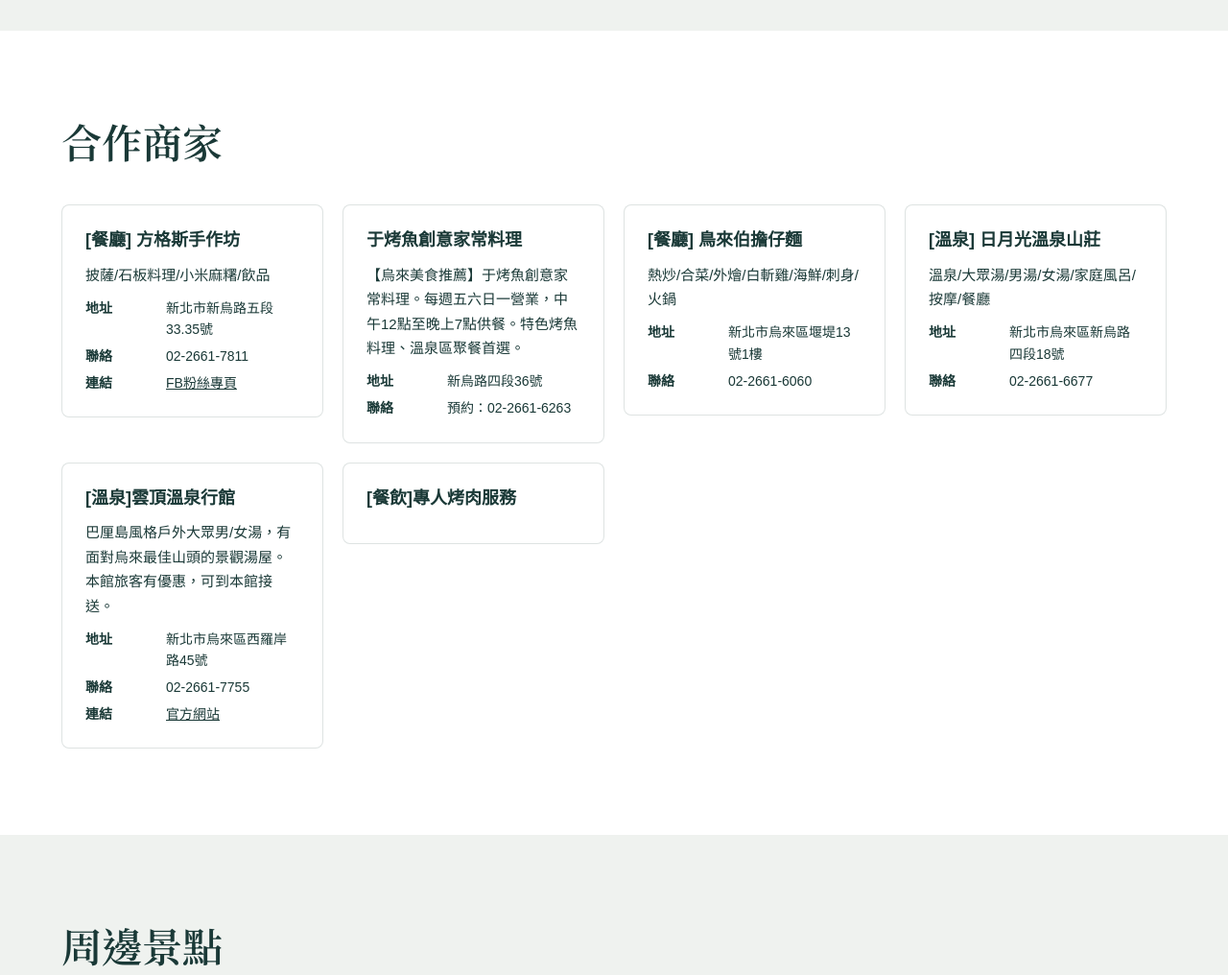
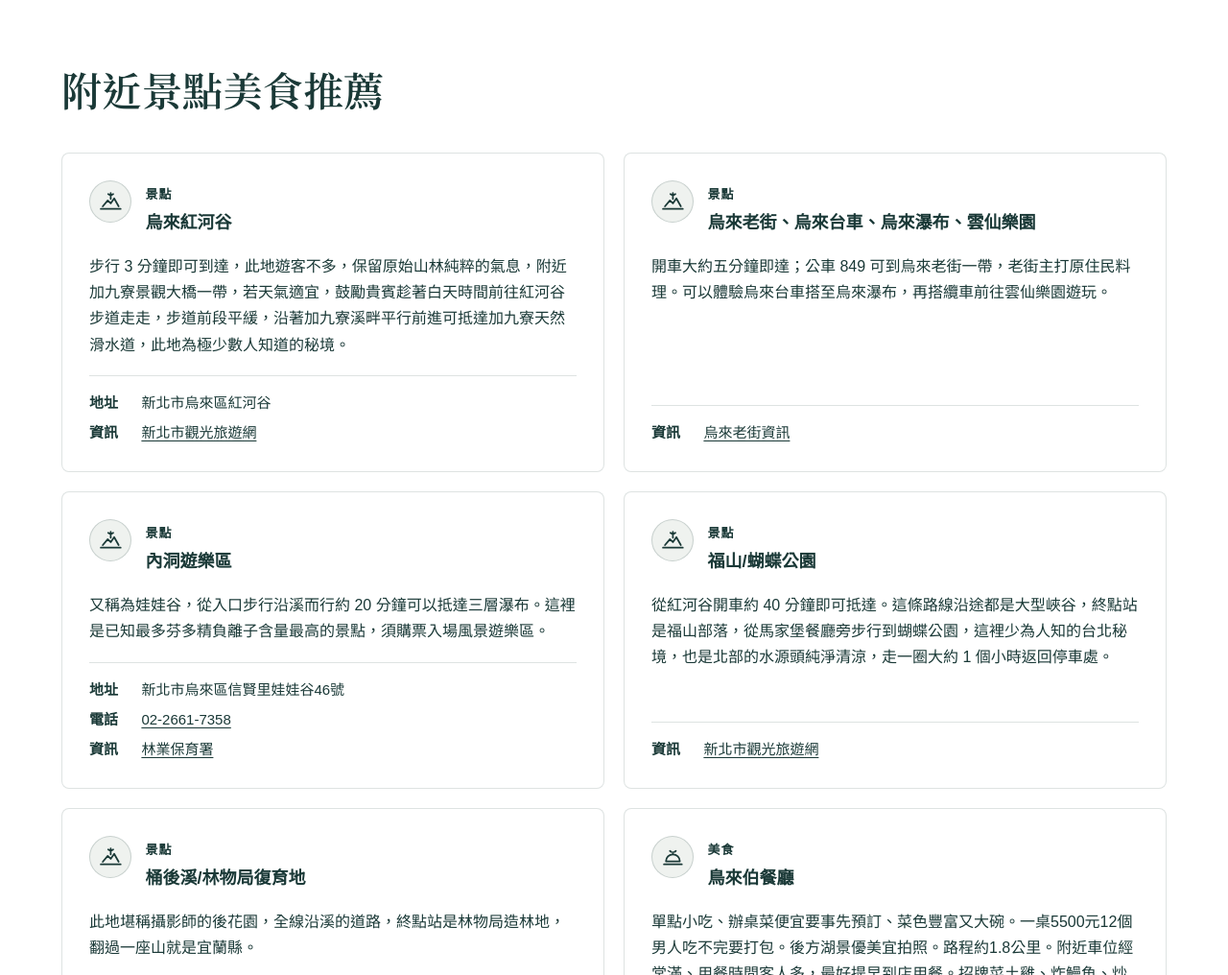
Before and after one commit to stts0919/invillage.com.tw, an Astro site in the folder apps/web/phase-b-spike/: page /about in a window 1280 px wide. Shown: the part 2420-3436 px from the top of the page at 96% size. Built offline with nearby package versions, Linux system fonts and the light colour scheme; Astro itself is replaced by a stand-in of ours; a web font is replaced by a local one.

Commit message:
[feat] 統一關於頁景點美食卡片與宋體

```diff
--- a/apps/web/phase-b-spike/src/pages/about.astro
+++ b/apps/web/phase-b-spike/src/pages/about.astro
@@ -19,65 +19,13 @@ const pageTitle = '關於我們';
 const heroImage = '/assets/secondary/mansion-night-001.jpg';
 const heroImageAlt = '紅河隱園夜晚建築外觀：大面積落地窗透出室內燈光，藍調天空與林木包圍。';
 
-type PartnerCard = {
-  id: string;
-  name: string;
-  description?: string;
+type NearbyDetails = {
   address?: string;
-  contact?: string;
-  linkLabel?: string;
-  linkUrl?: string;
+  phone?: string;
+  access?: string;
+  infoUrl?: string;
+  infoLabel?: string;
 };
-
-const partners: PartnerCard[] = [
-  {
-    id: 'partner-fanggsi',
-    name: '[餐廳] 方格斯手作坊',
-    description: '披薩/石板料理/小米麻糬/飲品',
-    address: '新北市新烏路五段33.35號',
-    contact: '02-2661-7811',
-    linkLabel: 'FB粉絲專頁',
-    linkUrl: 'https://www.facebook.com/fanggus/?locale=zh_TW',
-  },
-  {
-    id: 'partner-yukoyu',
-    name: '于烤魚創意家常料理',
-    description: '【烏來美食推薦】于烤魚創意家常料理。每週五六日一營業，中午12點至晚上7點供餐。特色烤魚料理、溫泉區聚餐首選。',
-    address: '新烏路四段36號',
-    contact: '預約：02-2661-6263',
-  },
-  {
-    id: 'partner-niaolaibo',
-    name: '[餐廳] 鳥來伯擔仔麵',
-    description: '熱炒/合菜/外燴/白斬雞/海鮮/刺身/火鍋',
-    address: '新北市烏來區堰堤13號1樓',
-    contact: '02-2661-6060',
-  },
-  {
-    id: 'partner-sunmoon',
-    name: '[溫泉] 日月光溫泉山莊',
-    description: '溫泉/大眾湯/男湯/女湯/家庭風呂/按摩/餐廳',
-    address: '新北市烏來區新烏路四段18號',
-    contact: '02-2661-6677',
-  },
-  {
-    id: 'partner-yunding',
-    name: '[溫泉]雲頂溫泉行館',
-    description:
-      '巴厘島風格戶外大眾男/女湯，有面對烏來最佳山頭的景觀湯屋。本館旅客有優惠，可到本館接送。',
-    address: '新北市烏來區西羅岸路45號',
-    contact: '02-2661-7755',
-    linkLabel: '官方網站',
-    linkUrl: 'https://cloudspring.com.tw/yun-ding/',
-  },
-  {
-    id: 'partner-bbq-service',
-    name: '[餐飲]專人烤肉服務',
-    description: '',
-    address: '',
-    contact: '',
-  },
-];
 
 type AttractionCard = {
   id: string;
@@ -122,35 +70,110 @@ type Recommendation = {
   id: string;
   name: string;
   body: string;
+  category: '美食' | '溫泉';
 };
 
 const nearbyRecommendations: Recommendation[] = [
   {
     id: 'rec-niaolaibo',
+    category: '美食',
     name: '鳥來伯餐廳',
     body:
       '單點小吃、辦桌菜便宜要事先預訂、菜色豐富又大碗。一桌5500元12個男人吃不完要打包。後方湖景優美宜拍照。路程約1.8公里。附近車位經常滿、用餐時間客人多，最好提早到店用餐。招牌菜土雞、炸鰻魚、炒飯等。',
   },
   {
     id: 'rec-yukoyu',
+    category: '美食',
     name: '于烤魚',
     body: '用餐環境、菜色不錯。是歌手于冠華所經營。',
   },
   {
     id: 'rec-tai-chicken',
+    category: '美食',
     name: '台雞店',
     body: '用餐空間大，在日月光溫泉附近，路邊停車方便，晚上比較早打烊需注意用餐時間。',
   },
   {
     id: 'rec-sunmoon',
+    category: '溫泉',
     name: '日月光溫泉',
     body: '具露天風呂大坪數戶外空間，少數提供親子一起泡湯的溫泉會館（須著泳裝），男、女湯、湯屋也是選項。',
   },
   {
     id: 'rec-yunding',
+    category: '溫泉',
     name: '雲頂溫泉',
     body: '半露天男女湯池環境不錯。',
   },
+];
+
+// 新增的到訪資訊；原景點／商家介紹文字保持不變。
+const nearbyDetails: Record<string, NearbyDetails> = {
+  'attraction-red-river-valley': {
+    address: '新北市烏來區紅河谷',
+    infoUrl: 'https://newtaipei.travel/zh-tw/attractions/detail/109893',
+    infoLabel: '新北市觀光旅遊網',
+  },
+  'attraction-old-street': {
+    infoUrl: 'https://newtaipei.travel/zh-tw/attractions/detail/110660',
+    infoLabel: '烏來老街資訊',
+  },
+  'attraction-neidong': {
+    address: '新北市烏來區信賢里娃娃谷46號',
+    phone: '02-2661-7358',
+    infoUrl: 'https://www.forest.gov.tw/0000182',
+    infoLabel: '林業保育署',
+  },
+  'attraction-fushan-butterfly': {
+    infoUrl: 'https://newtaipei.travel/zh-tw/news/detail/1605',
+    infoLabel: '新北市觀光旅遊網',
+  },
+  'attraction-tonghou': {
+    access: '汽、機車於林道 1K 處管制；自行車與行人可通行。',
+    infoUrl: 'https://hsinchu.forest.gov.tw/ForestRoad/10003367',
+    infoLabel: '桶后林道資訊',
+  },
+  'rec-niaolaibo': {
+    address: '新北市烏來區堰堤13號1樓',
+    phone: '02-2661-6060',
+    infoUrl: 'https://blake.com.tw/blog/post/niaolaibo',
+    infoLabel: '餐廳資訊',
+  },
+  'rec-yukoyu': {
+    address: '新北市烏來區新烏路四段36號',
+    phone: '02-2661-6263',
+  },
+  'rec-tai-chicken': {
+    address: '新北市烏來區新烏路四段1號',
+    phone: '02-2661-7711',
+  },
+  'rec-sunmoon': {
+    address: '新北市烏來區新烏路四段18號',
+    phone: '02-2661-6677',
+  },
+  'rec-yunding': {
+    address: '新北市烏來區西羅岸路45號',
+    phone: '02-2661-7755',
+    infoUrl: 'https://cloudspring.com.tw/yun-ding/',
+    infoLabel: '官方網站',
+  },
+};
+
+const nearbyCards = [
+  ...attractions.map((place) => ({
+    id: place.id,
+    name: place.title,
+    body: place.body,
+    category: '景點' as const,
+    ...nearbyDetails[place.id],
+  })),
+  ...nearbyRecommendations.map((place) => ({
+    id: place.id,
+    name: place.name,
+    body: place.body,
+    category: place.category,
+    ...nearbyDetails[place.id],
+  })),
 ];
 ---
 
@@ -201,51 +224,70 @@ const nearbyRecommendations: Recommendation[] = [
       </div>
     </section>
 
-    <section class="secondary-section" aria-labelledby="about-partners-heading">
+    <section class="secondary-section secondary-nearby-section" aria-labelledby="about-nearby-heading">
       <div class="secondary-section-inner">
-        <h2 class="secondary-section-heading" id="about-partners-heading">合作商家</h2>
-        <ul class="secondary-card-grid">
-          {partners.map((partner) => (
+        <h2 class="secondary-section-heading" id="about-nearby-heading">附近景點美食推薦</h2>
+        <ul class="secondary-nearby-grid">
+          {nearbyCards.map((place) => (
             <li>
-              <article class="secondary-card">
-                <h3>{partner.name}</h3>
-                {partner.description && <p class="secondary-card-body">{partner.description}</p>}
-                <ul class="secondary-card-meta">
-                  {partner.address && (
-                    <li>
-                      <span class="secondary-card-meta-label">地址</span>
-                      <span>{partner.address}</span>
-                    </li>
-                  )}
-                  {partner.contact && (
-                    <li>
-                      <span class="secondary-card-meta-label">聯絡</span>
-                      <span>{partner.contact}</span>
-                    </li>
-                  )}
-                  {partner.linkUrl && partner.linkLabel && (
-                    <li>
-                      <span class="secondary-card-meta-label">連結</span>
-                      <a href={partner.linkUrl} target="_blank" rel="noopener noreferrer">{partner.linkLabel}</a>
-                    </li>
-                  )}
-                </ul>
-              </article>
-            </li>
-          ))}
-        </ul>
-      </div>
-    </section>
-
-    <section class="secondary-section" aria-labelledby="about-attractions-heading">
-      <div class="secondary-section-inner">
-        <h2 class="secondary-section-heading" id="about-attractions-heading">周邊景點</h2>
-        <ul class="secondary-card-grid">
-          {attractions.map((place) => (
-            <li>
-              <article class="secondary-card" id={place.id}>
-                <h3>{place.title}</h3>
+              <article class="secondary-card secondary-nearby-card" id={place.id}>
+                <div class="secondary-nearby-card-header">
+                  <span class="secondary-nearby-icon" aria-hidden="true">
+                    <svg viewBox="0 0 24 24" fill="none" stroke="currentColor" stroke-width="1.7" stroke-linecap="round" stroke-linejoin="round" focusable="false">
+                      {place.category === '景點' && (
+                        <>
+                          <path d="M2 19h20M4 16.5l5-6 3 3 3.5-5 4.5 8" />
+                          <path d="M12 9V3m0 2.5L9.5 4m2.5 1.5L14.5 4" />
+                        </>
+                      )}
+                      {place.category === '美食' && (
+                        <>
+                          <path d="M3 19h18M5 16a7 7 0 0 1 14 0H5Zm7-7V7" />
+                          <path d="M9 5.5l1.5 1M15 5.5l-1.5 1" />
+                        </>
+                      )}
+                      {place.category === '溫泉' && (
+                        <>
+                          <path d="M6 3c-2 2 2 3 0 5m6-5c-2 2 2 3 0 5m6-5c-2 2 2 3 0 5" />
+                          <path d="M3 14c3-1.5 5-1.5 8 0s5 1.5 10 0M3 19c3-1.5 5-1.5 8 0s5 1.5 10 0" />
+                        </>
+                      )}
+                    </svg>
+                  </span>
+                  <div class="secondary-nearby-card-title">
+                    <span class="secondary-nearby-category">{place.category}</span>
+                    <h3>{place.name}</h3>
+                  </div>
+                </div>
                 <p class="secondary-card-body">{place.body}</p>
+                {(place.address || place.phone || place.access || place.infoUrl) && (
+                  <dl class="secondary-nearby-meta">
+                    {place.address && (
+                      <div>
+                        <dt>地址</dt>
+                        <dd>{place.address}</dd>
+                      </div>
+                    )}
+                    {place.phone && (
+                      <div>
+                        <dt>電話</dt>
+                        <dd><a href={`tel:${place.phone.replace(/[^0-9]/g, '')}`}>{place.phone}</a></dd>
+                      </div>
+                    )}
+                    {place.access && (
+                      <div>
+                        <dt>交通</dt>
+                        <dd>{place.access}</dd>
+                      </div>
+                    )}
+                    {place.infoUrl && place.infoLabel && (
+                      <div>
+                        <dt>資訊</dt>
+                        <dd><a href={place.infoUrl} target="_blank" rel="noopener noreferrer">{place.infoLabel}</a></dd>
+                      </div>
+                    )}
+                  </dl>
+                )}
               </article>
             </li>
           ))}
@@ -267,22 +309,6 @@ const nearbyRecommendations: Recommendation[] = [
       </div>
     </section>
 
-    <section class="secondary-section" aria-labelledby="about-nearby-heading">
-      <div class="secondary-section-inner">
-        <h2 class="secondary-section-heading" id="about-nearby-heading">周邊商家推薦</h2>
-        <ul class="secondary-card-grid">
-          {nearbyRecommendations.map((rec) => (
-            <li>
-              <article class="secondary-card" id={rec.id}>
-                <h3>{rec.name}</h3>
-                <p class="secondary-card-body">{rec.body}</p>
-              </article>
-            </li>
-          ))}
-        </ul>
-      </div>
-    </section>
-
     <section class="content-section" aria-labelledby="about-cta-heading">
       <div class="content-inner secondary-cta-section">
         <h2 class="section-heading" id="about-cta-heading">預訂紅河隱園 一日莊園主人</h2>
--- a/apps/web/phase-b-spike/src/styles/secondary-pages.css
+++ b/apps/web/phase-b-spike/src/styles/secondary-pages.css
@@ -103,6 +103,17 @@
   letter-spacing: 0;
   line-height: 1.28;
   text-wrap: pretty;
+}
+
+/* 這段標題使用整個內容欄寬；窄螢幕仍允許自然折行。 */
+#about-iot-heading {
+  max-width: none;
+}
+
+@media (min-width: 64rem) {
+  #about-iot-heading {
+    white-space: nowrap;
+  }
 }
 
 .secondary-section-sub {
@@ -347,15 +358,19 @@
   line-height: 1.7;
 }
 
-/* ===== /about：莊園介紹 / 合作 / 周邊 / 交通 ===== */
+/* ===== /about：莊園介紹 / 附近景點美食 / 交通 ===== */
 
-.secondary-card-grid {
+.secondary-nearby-grid {
   display: grid;
   gap: 1.25rem;
-  grid-template-columns: repeat(auto-fit, minmax(17rem, 1fr));
+  grid-template-columns: repeat(2, minmax(0, 1fr));
   margin: 0;
   padding: 0;
   list-style: none;
+}
+
+.secondary-nearby-grid > li {
+  min-width: 0;
 }
 
 .secondary-card {
@@ -382,26 +397,96 @@
   line-height: 1.7;
 }
 
-.secondary-card-meta {
+.secondary-nearby-card {
+  display: flex;
+  flex-direction: column;
+  gap: 1.15rem;
+  min-width: 0;
+  height: 100%;
+  padding: clamp(1.25rem, 2.2vw, 1.75rem);
+}
+
+.secondary-nearby-card-header {
+  display: flex;
+  align-items: flex-start;
+  gap: 0.9rem;
+  min-width: 0;
+}
+
+.secondary-nearby-icon {
   display: grid;
-  gap: 0.35rem;
-  margin: 0;
-  padding: 0;
-  list-style: none;
+  flex: 0 0 2.75rem;
+  place-items: center;
+  width: 2.75rem;
+  height: 2.75rem;
+  border: 1px solid rgb(26 57 55 / 18%);
+  border-radius: 50%;
   color: var(--color-forest);
-  font-size: 0.875rem;
+  background: var(--color-stone);
+}
+
+.secondary-nearby-icon svg {
+  width: 1.55rem;
+  height: 1.55rem;
+}
+
+.secondary-nearby-card-title {
+  min-width: 0;
+}
+
+.secondary-nearby-category {
+  color: var(--color-forest);
+  font-size: 0.8125rem;
+  font-weight: 700;
+  letter-spacing: 0.08em;
+  line-height: 1.4;
+}
+
+.secondary-nearby-card h3 {
+  margin-top: 0.3rem;
+  text-wrap: pretty;
+}
+
+.secondary-nearby-card .secondary-card-body {
+  font-size: 1rem;
+  line-height: 1.7;
+}
+
+.secondary-nearby-meta {
+  display: grid;
+  gap: 0.45rem;
+  margin: auto 0 0;
+  padding-top: 1rem;
+  border-top: 1px solid rgb(26 57 55 / 14%);
+  color: var(--color-forest);
+  font-size: 0.9375rem;
   line-height: 1.6;
 }
 
-.secondary-card-meta li {
+.secondary-nearby-meta > div {
   display: grid;
-  grid-template-columns: 4.5rem 1fr;
-  gap: 0.75rem;
+  grid-template-columns: 2.75rem minmax(0, 1fr);
+  gap: 0.65rem;
 }
 
-.secondary-card-meta-label {
-  color: var(--color-forest);
+.secondary-nearby-meta dt {
   font-weight: 700;
+}
+
+.secondary-nearby-meta dd {
+  min-width: 0;
+  margin: 0;
+  overflow-wrap: anywhere;
+}
+
+.secondary-nearby-meta a {
+  color: inherit;
+  text-underline-offset: 0.2em;
+}
+
+.secondary-nearby-meta a:focus-visible {
+  outline: 2px solid var(--color-forest);
+  outline-offset: 3px;
 }
 
 .secondary-placeholder {
@@ -607,10 +692,6 @@
 /* ===== 響應式 ===== */
 
 @media (max-width: 60rem) {
-  .secondary-card-meta li {
-    grid-template-columns: 4rem 1fr;
-  }
-
   .secondary-contact-info li {
     grid-template-columns: 4.5rem 1fr;
   }
@@ -639,7 +720,7 @@
     padding-block: 3rem;
   }
 
-  .secondary-card-grid {
+  .secondary-nearby-grid {
     grid-template-columns: minmax(0, 1fr);
   }
 
@@ -736,18 +817,14 @@
     line-height: 1.65;
   }
 
-  .secondary-card-meta {
+  .secondary-nearby-meta {
     font-size: 1rem;             /* 16px：與正文同級 */
     line-height: 1.6;
   }
 
-  .secondary-card-meta-label {
-    font-size: 0.9375rem;        /* 15px：次要標籤，至少清楚可讀 */
-  }
-
-  .secondary-card-meta li {
-    grid-template-columns: 4rem 1fr;
-    gap: 0.5rem;
+  .secondary-nearby-meta > div {
+    grid-template-columns: 2.5rem minmax(0, 1fr);
+    gap: 0.55rem;
   }
 
   .secondary-plan-card > summary {
```
Also changed, not shown: apps/web/phase-b-spike/reference/font-editorial-site.json (+6 -6 lines), apps/web/phase-b-spike/public/assets/fonts/invillage-editorial-site-600.woff2, apps/web/phase-b-spike/public/assets/fonts/invillage-editorial-site-700.woff2.
